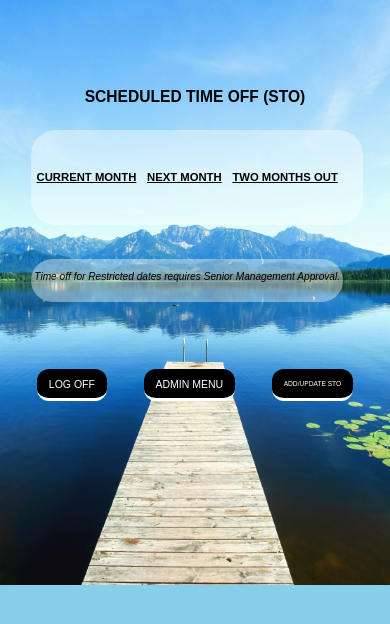
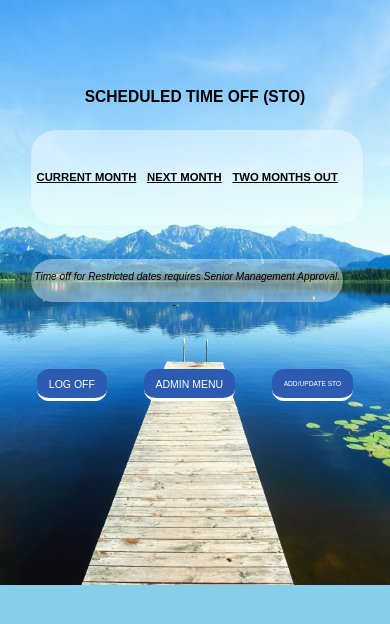
Before and after one commit to TJTexasFTW/sto, a React (Create React App) app: page / in a window 390 px wide. Shown: the top 624 px of the page. Built offline with nearby package versions, Linux system fonts and the light colour scheme; no server answers; what redux-promise-middleware would draw is missing.

Commit message:
Minor Tweaks

```diff
--- a/src/App_SASS.scss
+++ b/src/App_SASS.scss
@@ -113,14 +113,10 @@ $font_family: Arial, Helvetica, sans-serif;
 }
 
 #deactiveChk {
-    // font-size: 2vw;
-    // font-family: $font_family;
-    // text-align: left;
     @extend .adminCheckbox;
     margin-left: 3vw;
     padding-right: 0;
     transform: scale(2.5);
-
 }
 
 #adminChk {
@@ -441,9 +437,15 @@ button:hover {
         font-size: 2.9vw;
         margin: auto;
         margin-bottom: 1.5vh;
+        background-color: rgb(44, 91, 178);
     }
     .adminButton {
         font-size: 2.7vw;
+        background-color: rgb(44, 91, 178);
+    }
+
+    .addButton {
+        background-color: rgb(44, 91, 178);
     }
 
 #empActive{
@@ -551,7 +553,7 @@ font-weight: 900;
 font-style: italic;
 margin-top: 1vh;
 color: black;
-background-color: darkturquoise;
+background-color: skyblue;
 }
 
 #passwordInfo {
```
